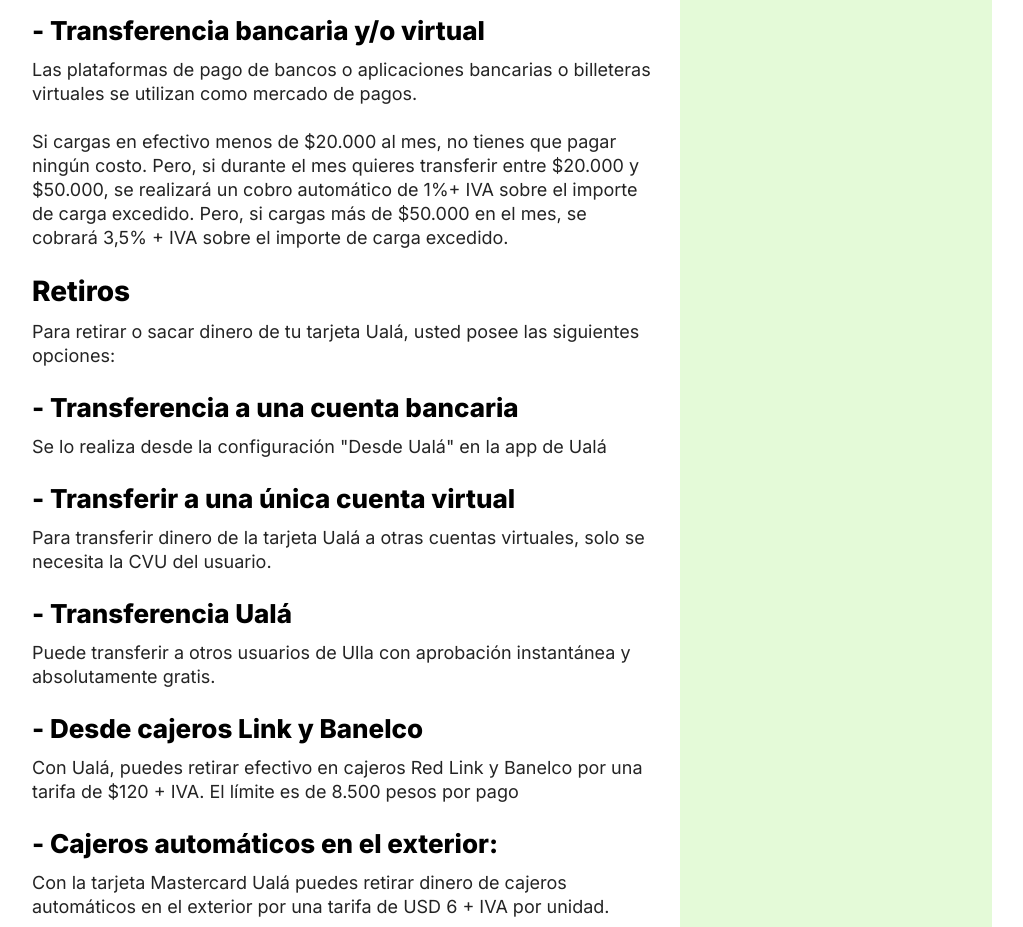
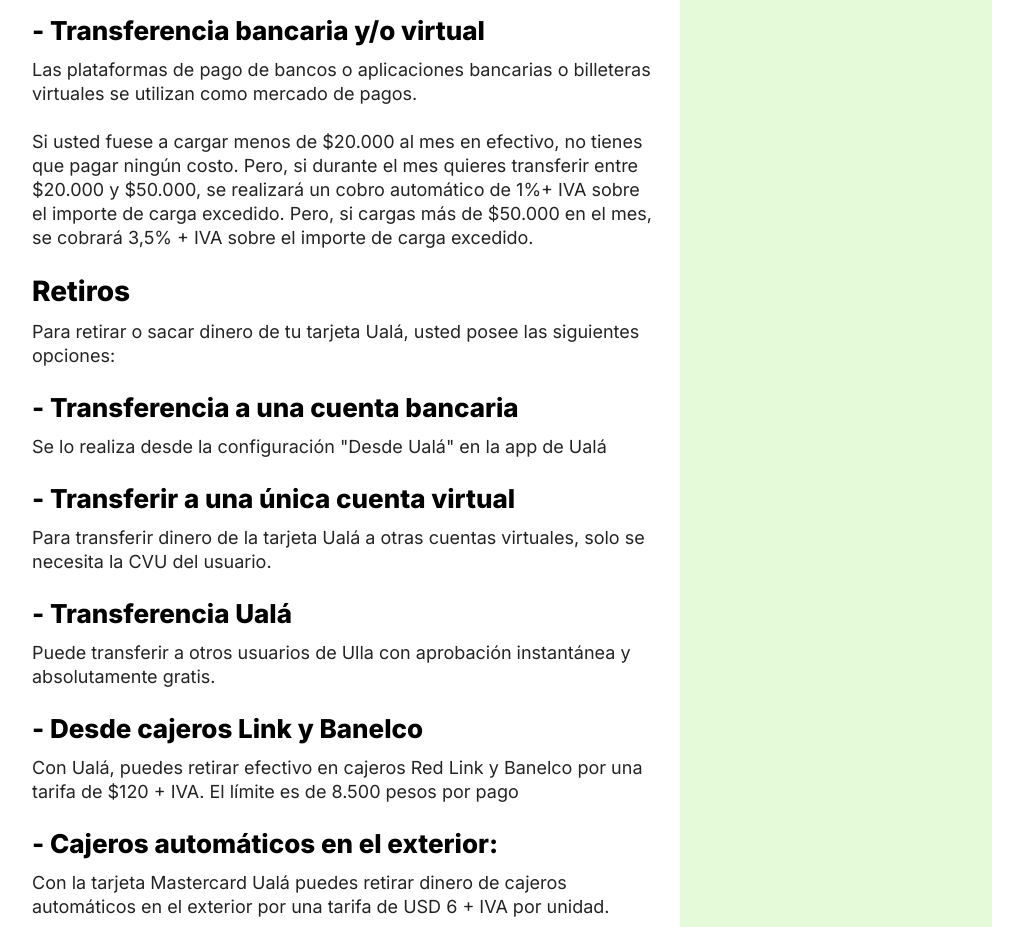
Before and after one commit to axeloehrli/dolar-tarjeta, a Next.js app: page /tarjetas/uala in a window 1280 px wide. Shown: the part 1120-2047 px from the top of the page, without its empty margins (128-1151 px from the left). Built offline with nearby package versions, Linux system fonts and the light colour scheme.

Commit message:
Plagiarism fix

```diff
--- a/pages/tarjetas/uala.js
+++ b/pages/tarjetas/uala.js
@@ -55,7 +55,7 @@
         </div>
         <div className={styles.infoContainer}>
           <p>
-            Si cargas en efectivo menos de $20.000 al mes, no tienes que pagar ningún costo. Pero, si durante el mes quieres transferir entre $20.000 y $50.000, se realizará un cobro automático de 1%+ IVA sobre el importe de carga excedido. Pero, si cargas más de $50.000 en el mes, se cobrará 3,5% + IVA sobre el importe de carga excedido.
+            Si usted fuese a cargar menos de $20.000 al mes en efectivo, no tienes que pagar ningún costo. Pero, si durante el mes quieres transferir entre $20.000 y $50.000, se realizará un cobro automático de 1%+ IVA sobre el importe de carga excedido. Pero, si cargas más de $50.000 en el mes, se cobrará 3,5% + IVA sobre el importe de carga excedido.
           </p>
         </div>
         <div className={styles.infoContainer}>
```
